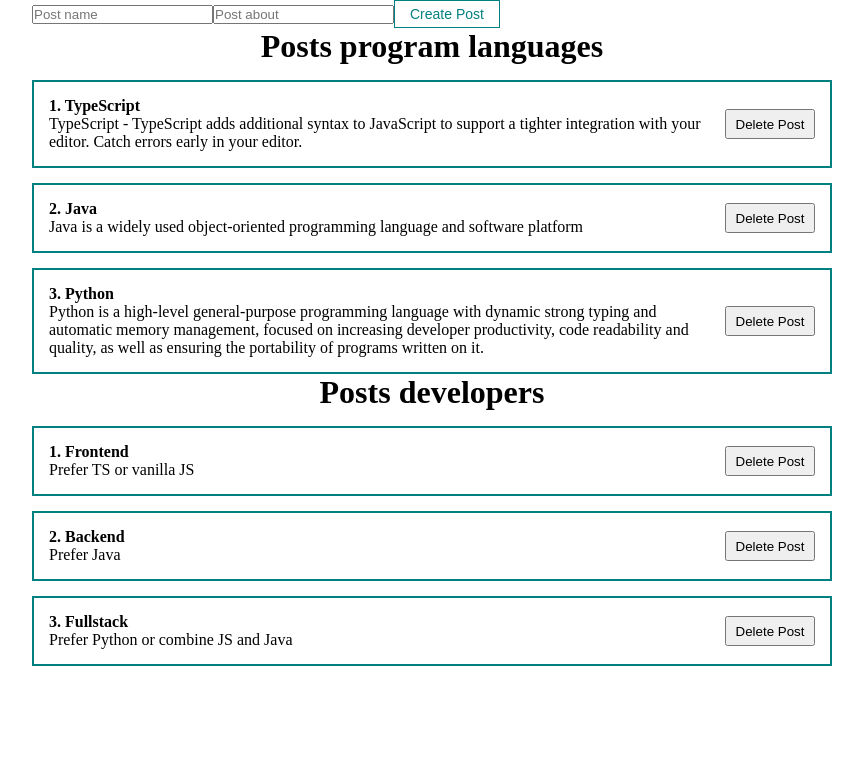
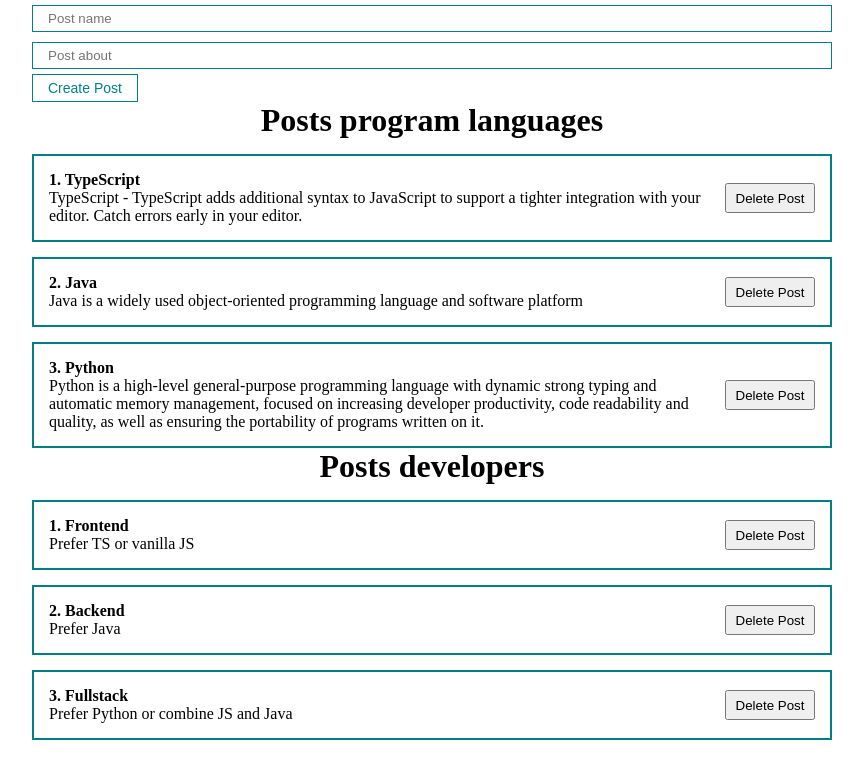
Before and after one commit to DmitriyH01/react-2023, a React (Create React App) app: page / in a window 1280 px wide. Shown: the top 778 px of the page, without its empty margins (208-1071 px from the left). Built offline with nearby package versions, Linux system fonts and the light colour scheme.

Commit message:
Added inputs. One control component. One non control component(useRef)

```diff
--- a/src/App.tsx
+++ b/src/App.tsx
@@ -5,6 +5,7 @@ import { DEVELOPERS_ITEM_TEXT, LANGUAGES_ITEM_TEXT, LISTS_TITLES } from "./confi
 import PostList from "./component/PostList";
 import { getPostTitle } from "./utils/functions";
 import PostButton from "./component/UI/button/PostButton";
+import PostInput from "./component/UI/input/PostInput";
 
 function App() {
   const [postsLanguages, setPostsLanguages] = React.useState<PostValue[]>([
@@ -36,12 +37,23 @@ function App() {
   const [titleLanguages, setTitleLanguages] = React.useState<string>(LISTS_TITLES.listLanguages);
   const [titleDevelopers, setTitleDevelopers] = React.useState<string>(LISTS_TITLES.listDevelopers);
 
+  const [inputTitle, setInputTitle] = React.useState<string>("");
+  const bodyInputRef = React.useRef<HTMLInputElement>(null);
+
+  const addNewPost = (e: React.ChangeEvent<HTMLInputElement>) => {
+    e.preventDefault();
+  };
   return (
     <div className="App">
       <form>
-        <input type="text" placeholder="Post name" />
-        <input type="text" placeholder="Post about" />
-        <PostButton disabled>Create Post</PostButton>
+        <PostInput
+          value={inputTitle}
+          onChange={(e) => setInputTitle(e.target.value)}
+          type="text"
+          placeholder="Post name"
+        />
+        <PostInput ref={bodyInputRef} type="text" placeholder="Post about" />
+        <PostButton>Create Post</PostButton>
       </form>
       <PostList posts={postsLanguages} title={titleLanguages} />
       <PostList posts={postsDevelopers} title={titleDevelopers} />
--- a/src/component/UI/button/PostButton.tsx
+++ b/src/component/UI/button/PostButton.tsx
@@ -1,8 +1,8 @@
 import React from "react";
 import classes from "./PostButton.module.css";
-import { HTMLProps } from "../../../types";
+import { HTMLButtonProps } from "../../../types";
 
-const PostButton = (props: HTMLProps) => {
+const PostButton = (props: HTMLButtonProps) => {
   return (
     <button {...props} className={classes.postBtn}>
       {}
--- /dev/null
+++ b/src/component/UI/input/PostInput.module.css
@@ -0,0 +1,6 @@
+.postInput {
+  width: 100%;
+  padding: 5px 15px;
+  margin: 5px 0;
+  border: 1px solid teal;
+}
--- a/src/component/UI/input/PostInput.tsx
+++ b/src/component/UI/input/PostInput.tsx
@@ -1,6 +1,9 @@
 import React from "react";
-import { HTMLProps, HtmlProps } from "../../../types";
+import { HTMLInputProps } from "../../../types";
+import classes from "./PostInput.module.css";
 
-const PostInput = (props: HTMLProps) => {
-  return <input type="text" />;
-};
+const PostInput = React.forwardRef((props: HTMLInputProps, ref: React.LegacyRef<HTMLInputElement>) => {
+  return <input ref={ref} className={classes.postInput} {...props} />;
+});
+
+export default PostInput;
--- /dev/null
+++ b/src/types/index.ts
@@ -0,0 +1,9 @@
+export type HTMLButtonProps = React.DetailedHTMLProps<
+  React.ButtonHTMLAttributes<HTMLButtonElement>,
+  HTMLButtonElement
+>;
+
+export type HTMLInputProps = React.DetailedHTMLProps<
+  React.InputHTMLAttributes<HTMLInputElement>,
+  HTMLInputElement
+>;
```
Also changed, not shown: src/types/index.tsx (deleted, +0 -8 lines).
